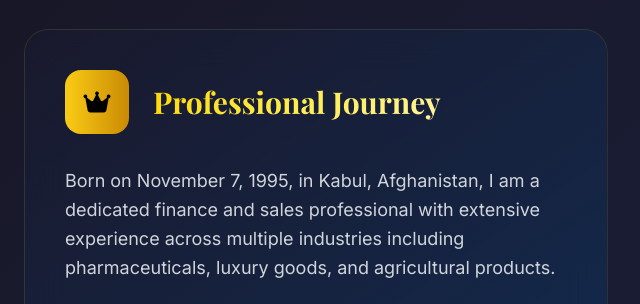
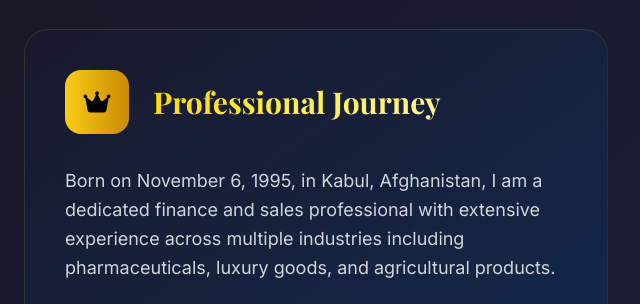
Before and after one commit to khwajaamirm-sudo/khwajaamir, a plain HTML site: page index.html in a window 1280 px wide. Shown: the part 1446-1750 px from the top of the page, 0-640 px from the left. Drawn offline with nearby package versions, Linux system fonts and the light colour scheme; animation ran at ten frames a second.

Commit message:
Update index.html

```diff
--- a/index.html
+++ b/index.html
@@ -422,7 +422,7 @@
                             <h3 class="text-3xl font-bold gold-gradient font-display">Professional Journey</h3>
                         </div>
                         <p class="text-gray-300 leading-relaxed text-lg mb-6">
-                            Born on November 7, 1995, in Kabul, Afghanistan, I am a dedicated finance and sales professional
+                            Born on November 6, 1995, in Kabul, Afghanistan, I am a dedicated finance and sales professional
                             with extensive experience across multiple industries including pharmaceuticals, luxury goods,
                             and agricultural products.
                         </p>
```
